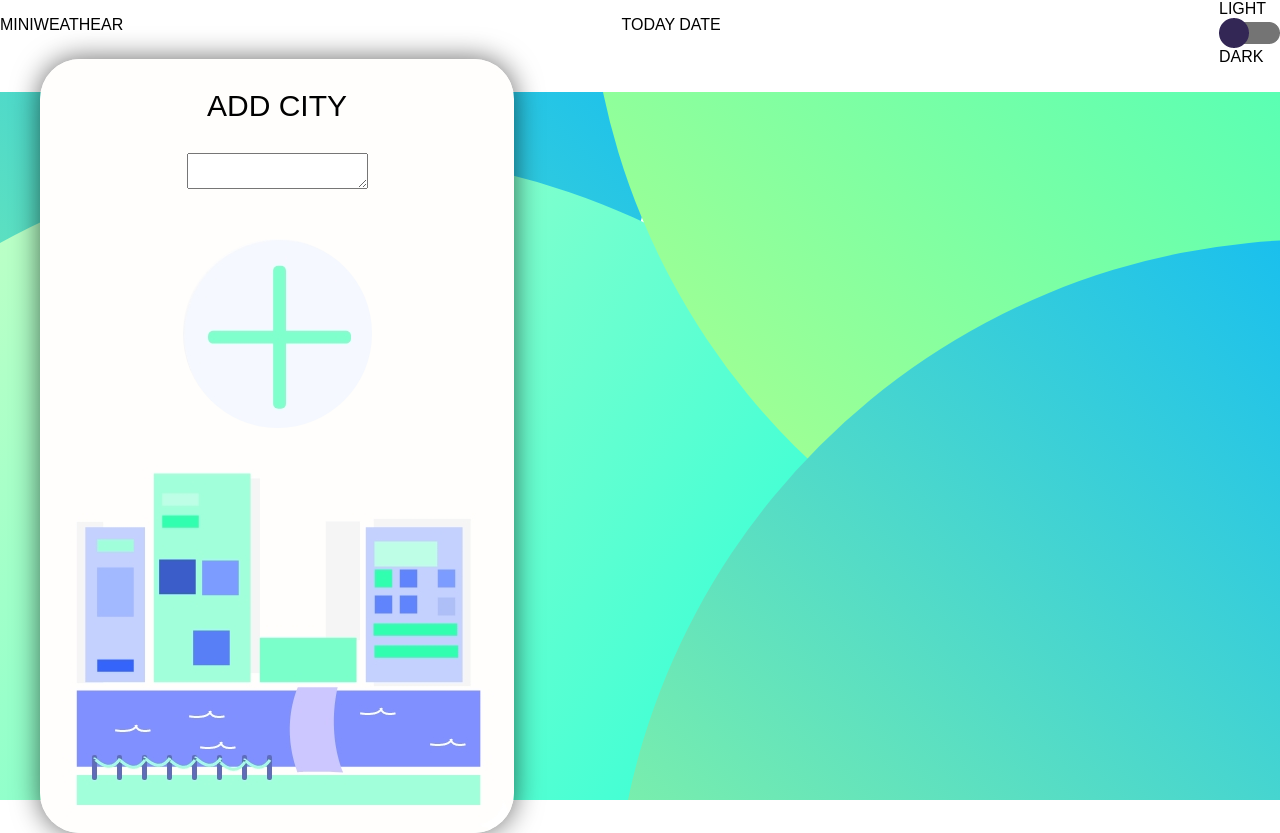
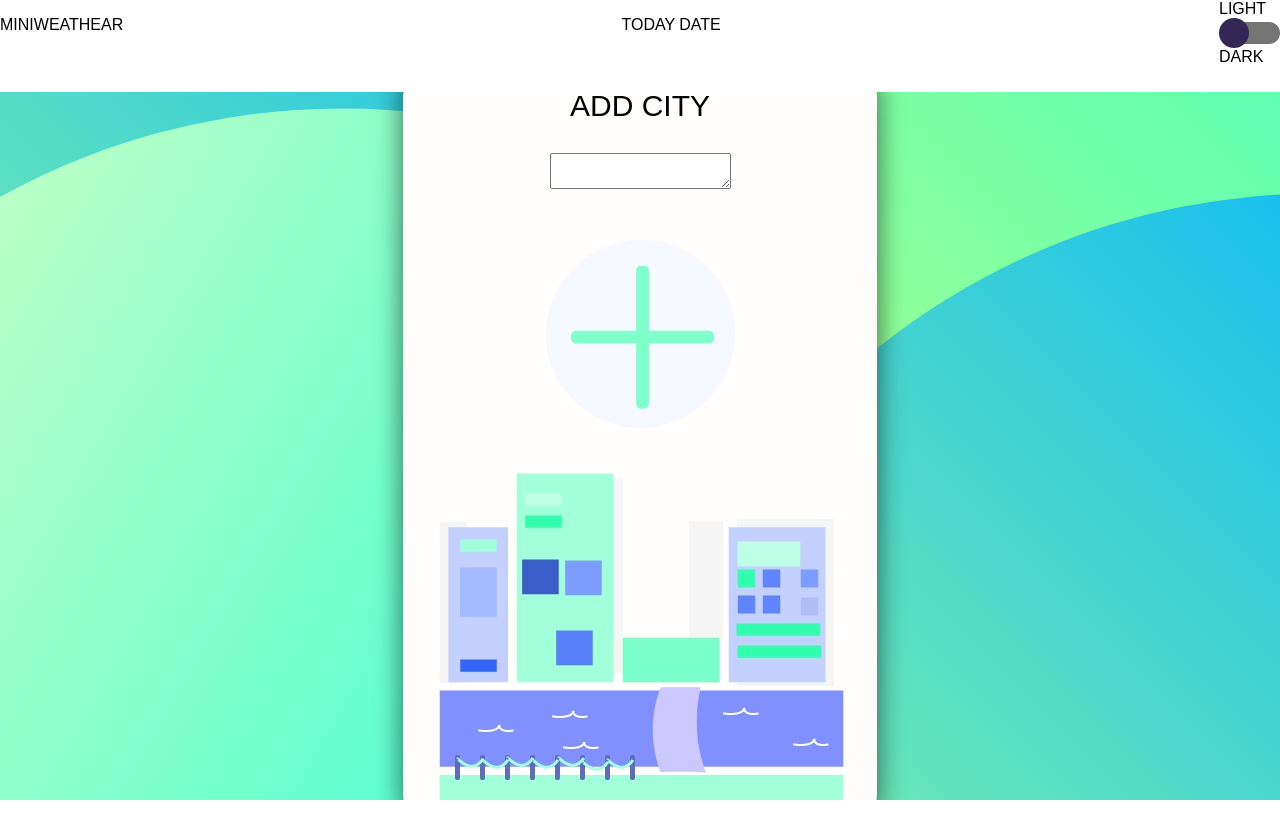
Before and after one commit to Slavvvvvva/weather_app, a React (Create React App) app: page / in a window 1280 px wide. After the commit the page ends 800 px from the top, so only its background shows below. Built offline with nearby package versions, Linux system fonts and the light colour scheme.

Commit message:
fix stile

```diff
--- a/src/App.module.scss
+++ b/src/App.module.scss
@@ -18,10 +18,13 @@
   .content{
     display: flex;
     align-items: center;
-    justify-content: space-between;
+    justify-content: space-around;
     height: calc(100vh - 92px);
     background-image: url('./components/IMG/background/Сгруппировать\ 46.svg');
     background-position: center center;
+    background-attachment: fixed;
+    overflow: hidden;
+    overflow-y: scroll;
   }
   .content_black{
     background-image: url('./components/IMG/background/Сгруппировать\ 49.svg');
--- a/src/components/YourPlace/CityCard/c.module.scss
+++ b/src/components/YourPlace/CityCard/c.module.scss
@@ -3,13 +3,15 @@
 }
 .add_card{
     display: flex;
+    justify-content: space-between;
     flex-direction: column;
     align-items: center;
-    width: 474px;
+    min-width: 474px;
     height: 774px;
     margin: 40px;
     border-radius: 40px;
-    background-color: white;
+    background: rgb(220,231,136);
+    background: linear-gradient( rgba(186,235,176,0.5034802784222738) 40%, rgba(174,238,244,0.4872389791183295) 78%);
     box-shadow: 0px 0px 28px 0px rgba(0, 0, 0, 0.596);
     p{
         margin-top: 30px;
@@ -42,6 +44,7 @@
     width: 100%;
     font-size: 60px;
     margin-top: 50px;
+    margin-bottom: 30px;
     .min{
         background-image: url('../../IMG/background/min.svg');
         background-repeat:no-repeat;
--- a/src/components/YourPlace/CityCard/city-card.js
+++ b/src/components/YourPlace/CityCard/city-card.js
@@ -41,7 +41,7 @@ const CityCard = (props) => {
              case '11n' : return storm
              case '13d' : return snow
              case '13n' : return snow
-             case '50d' : return
+             case '50d' : return littleCloud
              case '50n' : return littleCloud
              default : return sun
          }
--- a/src/components/YourPlace/y.module.scss
+++ b/src/components/YourPlace/y.module.scss
@@ -5,7 +5,7 @@
     display: flex;
     flex-direction: column;
     align-items: center;
-    width: 474px;
+    min-width: 474px;
     height: 774px;
     margin: 40px;
     border-radius: 40px;
```
Also changed, not shown: src/components/YourPlace/CityCard/dist/c.module.css, src/components/YourPlace/dist/y.module.css (added), src/dist/App.module.css (added), 1 other file (tests, documents, lock files or other folders).
